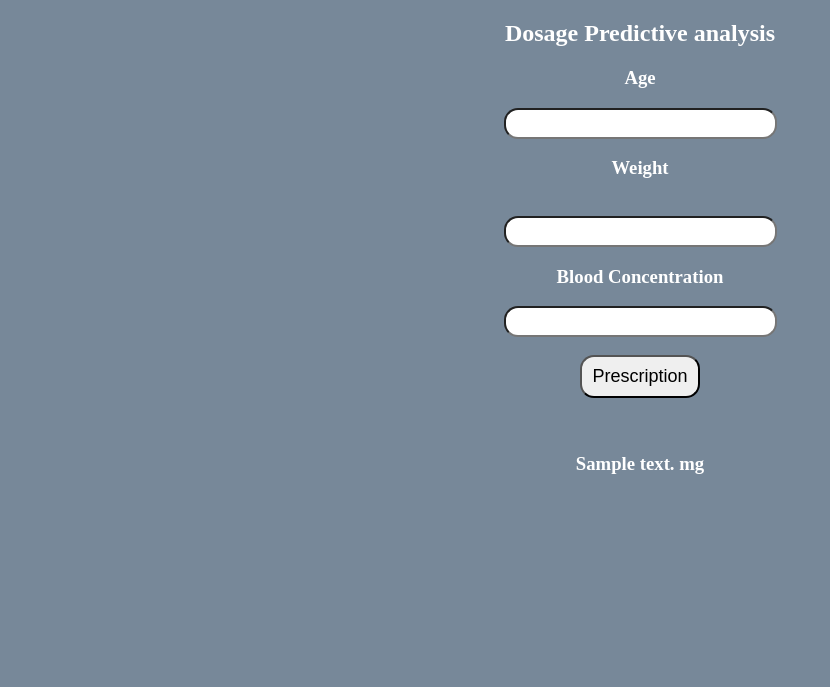
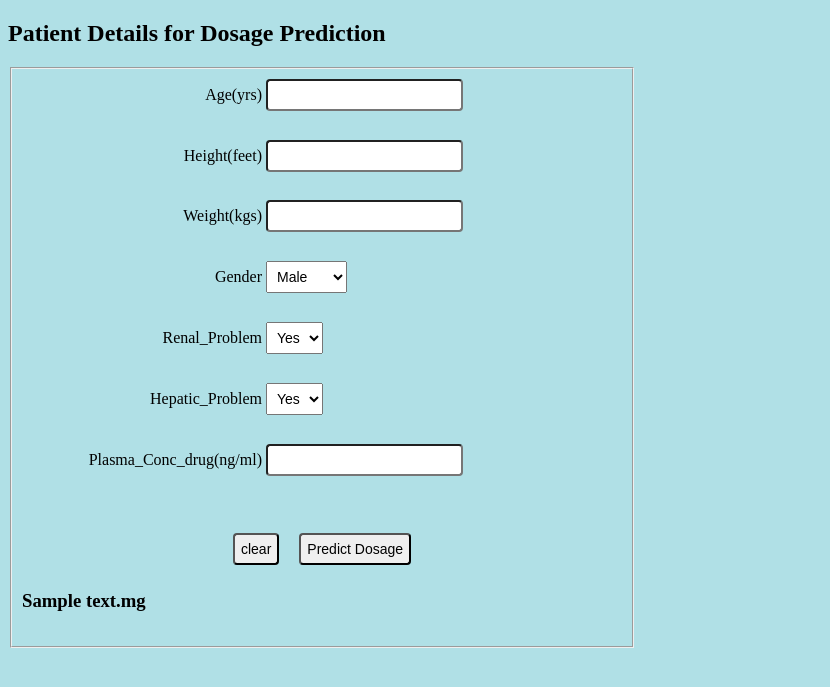
Before and after one commit to PoornimaLeela/sampleprediction, a Flask app: template templates/index.html in a window 1280 px wide. Shown: the top 687 px of the page, without its empty margins (0-830 px from the left). Run offline with Flask 2, Linux system fonts and the light colour scheme; the template is opened without the code that fills it: most values are stand-ins (such as "Sample title", 1, 10 or a date in 2020); parts of the project's set-up code (start-up, migrations or seed data) failed here and were passed over.

Commit message:
Add files via upload

```diff
--- a/templates/index.html
+++ b/templates/index.html
@@ -1,146 +1,106 @@
-<!DOCTYPE html>
-<html lang="en">
+ <!DOCTYPE html>
+ <html lang="en">
+ <head>
+ <meta charset="UTF-8">
+    <meta name="viewport" content="width=device-width, initial-scale=1.0">
+  <title>Machine Learning Techniques for Cyclosporine Dosage Prediction</title>
+</head>
+<style>
+input{
+padding:6px;
+font-size: 14px;
+border-radius: 4px;
+}
+label{
+width: 240px;
+display: inline-block;
+text-align:right;
+}
+.button{
+width: 240px;
+display:inline-block;
+text-align: right;
+}
+select{
+padding: 6px;
+font-size: 14px;
 
-<head>
-    <meta charset="UTF-8">
-    <meta name="viewport" content="width=device-width, initial-scale=1.0">
-    <title>Dosage prediction for cyclosporine</title>
-</head>
+}
+textarea {
+padding:6px;
+font-size:14px;
+}
+input[type="checkbox"],input[type="radio"]{
+height: 16px;
+width: 16px;
+}
+input[type="radio"]{
+margin-left:32px;
+}
+input[type="checkbox"]{
+margin-left:72px;
+}
+.other label{
+text-align:left;
+width:300px;
+}
 
-<body>
+fieldset {
 
-    <div style="color:gray">
-        <form action="{{ url_for('predict')}}" method="post">
-            <h2 style="color:white;">Dosage Predictive analysis</h2>
-            <h3 style="color:white;">Age</h3>
-            <input id="first" name="age" type="number ">
-            <h3 style="color:white;">Weight</h3><br><input id="second" name="weight" required="required">
-            <h3 style="color:white;">Blood Concentration</h3><input id="third" name="bloodconc" required="required">
-
-            <br><br><button id="sub" type="submit ">Prescription</button>
-            <br>
+  padding:10px;
+  width:600px;
+  line-height:1.8;}
+</style>
+ <body style="background-color:powderblue;">
+     <h2>Patient Details for Dosage Prediction</h2>
+	 <fieldset size="250px">
+     <form action="{{ url_for('predict')}}" method="post">
 
 
 
+        <label>Age(yrs)</label>
+        <input type="number" name="age" required="required"><br> <br>
+         <label>Height(feet)</label>
+         <input type="number" name="height" required="required"><br>  <br>
+         <label>Weight(kgs)</label>
+         <input type="number" name="weight" required="required"><br>
+		 <br> <label>Gender</label>
+<select name="gender">
+<option value = "male"> Male
+</option>
+<option value = "female"> Female
+</option>
 
-        </form>
+</select></br>
 
 
+		 <br> <label> Renal_Problem</label>
+<select name="renal_problem">
+<option value = "Yes">Yes
+</option>
+<option value = "No"> No
+</option>
 
-        <br><br><h3 style="color:white;">{{ prediction_text }} mg<h3>
-    </div>
+</select></br>
+<br> <label> Hepatic_Problem </label>
+<select name="hepatic_problem">
+<option value = "Yes"> Yes
+</option>
+<option value = "No"> No
+</option>
+
+</select></br> <br>
+		<label>Plasma_Conc_drug(ng/ml)</label>
+         <input type="number" name="plasma_conc" required="required"><br> <br><br>
 
 
+           <div align="center">
 
+       <input type="button"    value="clear"> &nbsp;  &nbsp;  <input type="submit"  value="Predict Dosage">
+   </div>
 
-    <style>
-        body {
-            background-color: lightslategray;
-            text-align: center;
-            padding: 0px;
-        }
-
-        #research {
-            font-size: 18px;
-            width: 100px;
-            height: 23px;
-            top: 23px;
-        }
-
-        #box {
-            border-radius: 60px;
-            border-color: 45px;
-            border-style: solid;
-            font-family: cursive;
-            text-align: center;
-            background-color: rgb(168, 131, 61);
-            font-size: medium;
-            position: absolute;
-            width: 700px;
-            bottom: 9%;
-            height: 850px;
-            right: 30%;
-            padding: 0px;
-            margin: 0px;
-            font-size: 14px;
-        }
-
-        #fuel {
-            width: 83px;
-            height: 43px;
-            text-align: center;
-            border-radius: 14px;
-            font-size: 20px;
-        }
-
-        #fuel:hover {
-            background-color: coral;
-        }
-
-        #research {
-            width: 99px;
-            height: 43px;
-            text-align: center;
-            border-radius: 14px;
-            font-size: 18px;
-        }
-
-        #research:hover {
-            background-color: coral;
-        }
-
-        #resea {
-            width: 99px;
-            height: 43px;
-            text-align: center;
-            border-radius: 14px;
-            font-size: 18px;
-        }
-
-        #resea:hover {
-            background-color: coral;
-        }
-
-        #sub {
-            width: 120px;
-            height: 43px;
-            text-align: center;
-            border-radius: 14px;
-            font-size: 18px;
-        }
-
-        #sub:hover {
-            background-color: darkcyan;
-        }
-
-        #first {
-            border-radius: 14px;
-            height: 25px;
-            font-size: 20px;
-            text-align: center;
-        }
-
-        #second {
-            border-radius: 14px;
-            height: 25px;
-            font-size: 20px;
-            text-align: center;
-        }
-
-        #third {
-            border-radius: 14px;
-            height: 25px;
-            font-size: 20px;
-            text-align: center;
-        }
-
-        #fourth {
-            border-radius: 14px;
-            height: 25px;
-            font-size: 20px;
-            text-align: center;
-        }
-    </style>
-</body>
-
+	 </form>
+  <h3 style="color:black;">{{ prediction_text }}mg<h3>
+  </fieldset>
+ </body>
 </html>
```
